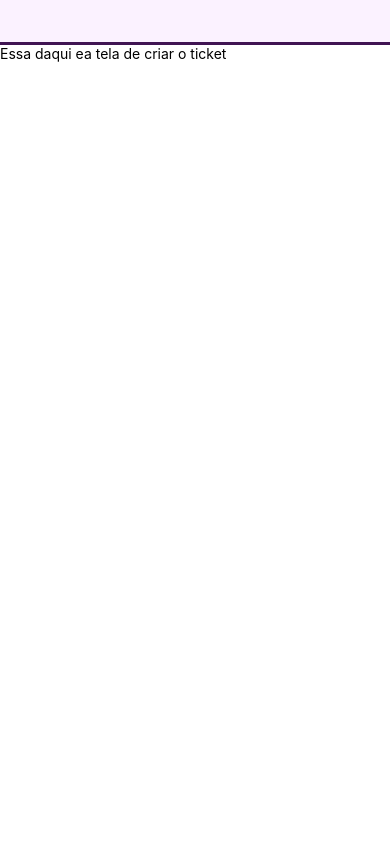
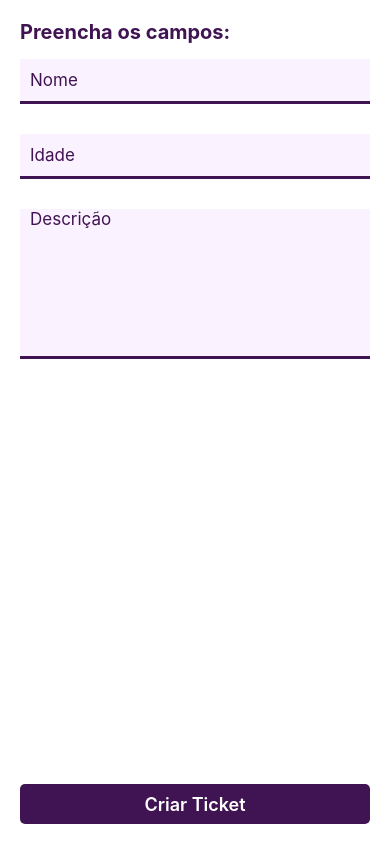
Before and after one commit to maeceloacm1998/Project-REDUX, a React Native app: screen /CriarTicket in a window 390 px wide. Built offline with nearby package versions, Linux system fonts and the light colour scheme.

Commit message:
feat: add createTicketScreem

```diff
--- a/src/screens/CreateTicketScreen.tsx
+++ b/src/screens/CreateTicketScreen.tsx
@@ -1,8 +1,9 @@
 import React from "react";
-import { View, Text, StyleSheet } from "react-native";
+import { View, Text, StyleSheet, Pressable } from "react-native";
 
 import { useForm } from "react-hook-form";
 import InputCreateTicketScreen from "../components/InputCreateTicketScreen/InputCreateTicketScreen";
+import colors from "../theme/colors";
 
 export default function CreateTicketScreen() {
   const { control, handleSubmit } = useForm();
@@ -10,14 +11,70 @@ export default function CreateTicketScreen() {
   const styles = StyleSheet.create({
     container: {
       flex: 1,
+      padding: 20,
+      justifyContent: "space-between",
       backgroundColor: "#fff",
+    },
+    title: {
+      fontSize: 20,
+      fontWeight: "bold",
+      color: colors.primary,
+    },
+    pressButton: {
+      width: "100%",
+      height: 40,
+      justifyContent: "center",
+      alignItems: "center",
+      borderRadius: 5,
+      backgroundColor: colors.primary,
+    },
+    textButton: {
+      fontSize: 18,
+      fontWeight: "600",
+      color: colors.textLight,
+    },
+    input: {
+      marginVertical: 15,
+    },
+    inputMultiline: {
+      height: 150,
     },
   });
 
   return (
     <View style={styles.container}>
-      <InputCreateTicketScreen control={control} name="Teste" />
-      <Text>Essa daqui ea tela de criar o ticket</Text>
+      <View>
+        <Text style={styles.title}>Preencha os campos: </Text>
+        <InputCreateTicketScreen
+          control={control}
+          name="name"
+          placeholder="Nome"
+          customStyle={styles.input}
+        />
+        <InputCreateTicketScreen
+          control={control}
+          name="years"
+          placeholder="Idade"
+          keyboardType="number-pad"
+          customStyle={styles.input}
+        />
+        <InputCreateTicketScreen
+          control={control}
+          name="description"
+          placeholder="Descrição"
+          multiline={true}
+          customStyle={[styles.input, styles.inputMultiline]}
+        />
+      </View>
+
+      <Pressable
+        style={styles.pressButton}
+        onPressIn={() => {
+          console.log("dada");
+        }}
+      >
+        <Text style={styles.textButton}>Criar Ticket</Text>
+      </Pressable>
     </View>
   );
 }
```
